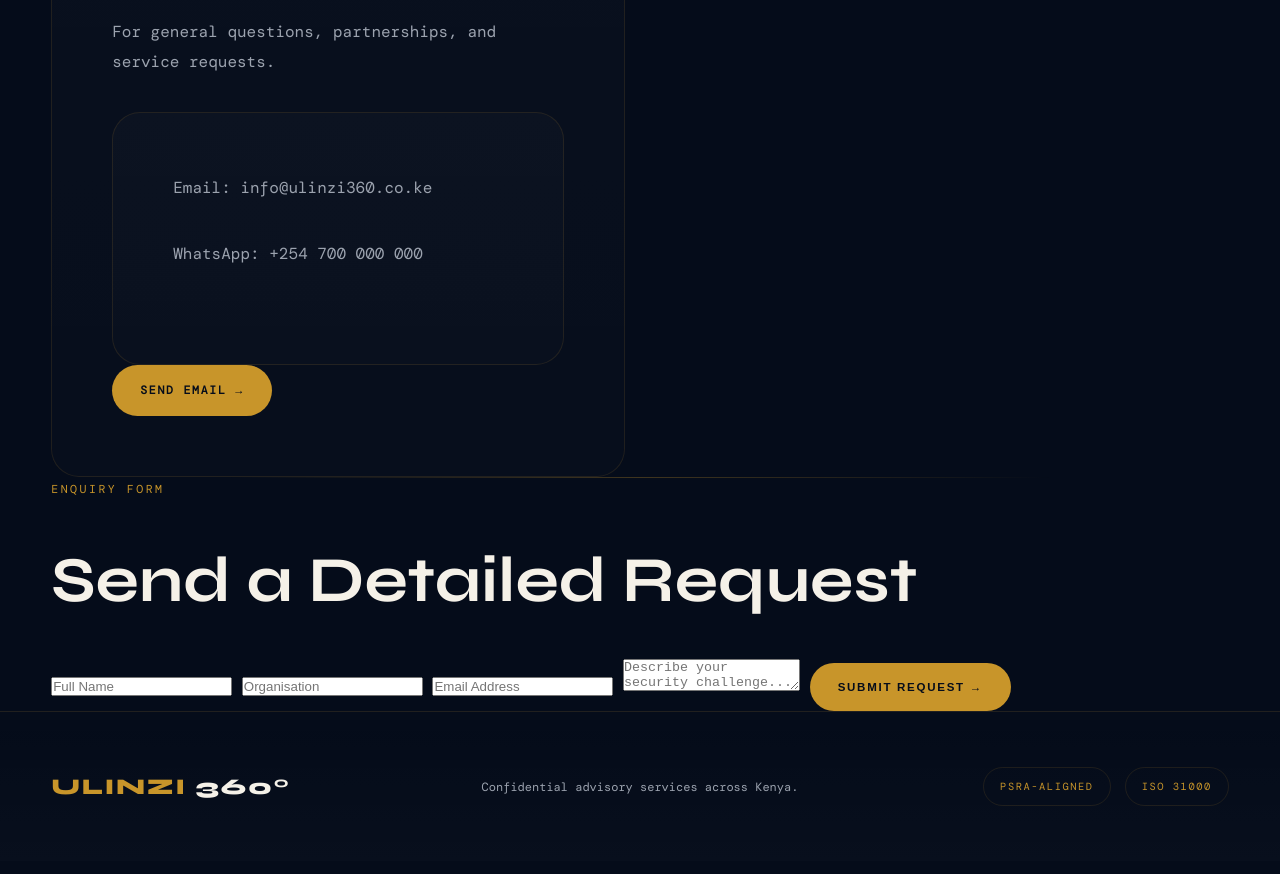
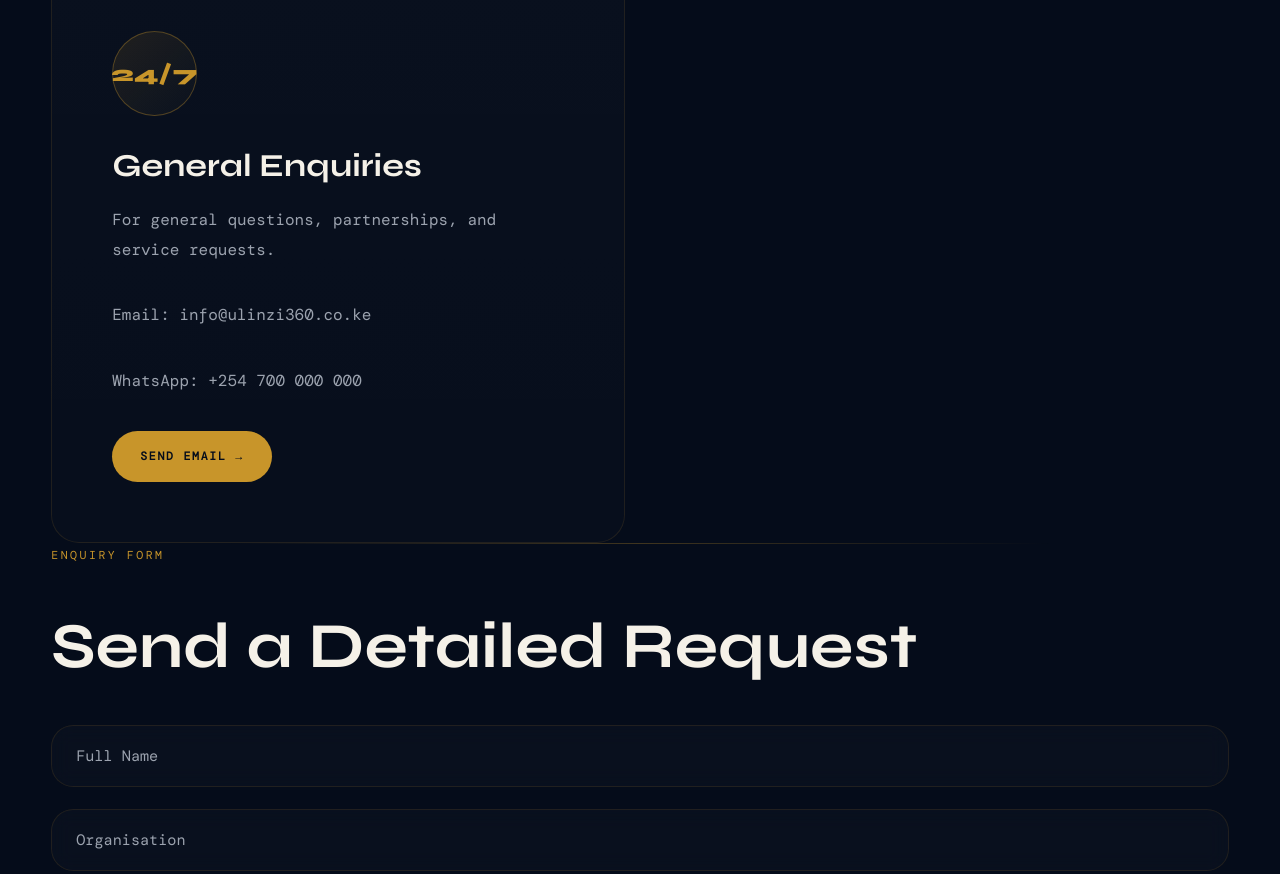
Before and after one commit to binarymusa/ulinzi360, a plain HTML site: page contact.html in a window 1280 px wide. Shown: the part 1496-2370 px from the top of the page. Drawn offline with nearby package versions, Linux system fonts and the light colour scheme; a web font is replaced by a local one.

Commit message:
update 3/n

```diff
--- a/contact.html
+++ b/contact.html
@@ -79,7 +79,7 @@
     <!-- CONSULTANT 1 -->
     <article class="team-card">
 
-      <div class="consultant-avatar">MD</div>
+      <div class="avatar">MD</div>
 
       <h3>Managing Director</h3>
 
@@ -101,7 +101,7 @@
     <!-- CONSULTANT 2 -->
     <article class="team-card">
 
-      <div class="consultant-avatar">RM</div>
+      <div class="avatar">RM</div>
 
       <h3>Risk Management Lead</h3>
 
@@ -123,7 +123,7 @@
     <!-- GENERAL CONTACT -->
     <article class="team-card">
 
-      <div class="consultant-avatar">24/7</div>
+      <div class="avatar">24/7</div>
 
       <h3>General Enquiries</h3>
 
@@ -131,7 +131,7 @@
         For general questions, partnerships, and service requests.
       </p>
 
-      <div class="team-card">
+      <div class="contact-box">
         <p><span>Email:</span> info@ulinzi360.co.ke</p>
         <p><span>WhatsApp:</span> +254 700 000 000</p>
       </div>
--- a/css/style.css
+++ b/css/style.css
@@ -2197,3 +2197,72 @@ section::before{
   }
 
 }
+.contact-form{
+  display:flex;
+  flex-direction:column;
+  gap:22px;
+
+  margin-top:40px;
+}
+
+.contact-form input,
+.contact-form textarea{
+  width:100%;
+
+  padding:20px 24px;
+
+  border:1px solid var(--line);
+  border-radius:22px;
+
+  background:
+  rgba(255,255,255,0.02);
+
+  color:var(--text);
+
+  font-family:'DM Mono', monospace;
+  font-size:.95rem;
+
+  outline:none;
+
+  backdrop-filter:blur(10px);
+
+  transition:
+  border-color .35s ease,
+  background .35s ease,
+  transform .35s ease;
+}
+
+.contact-form textarea{
+  min-height:180px;
+  resize:none;
+}
+
+.contact-form input::placeholder,
+.contact-form textarea::placeholder{
+  color:var(--muted);
+}
+
+.contact-form input:focus,
+.contact-form textarea:focus{
+  border-color:
+  rgba(200,149,42,0.4);
+
+  background:
+  rgba(200,149,42,0.03);
+
+  transform:translateY(-2px);
+}
+
+.contact-form .primary-btn{
+  width:fit-content;
+
+  margin-top:10px;
+}
+
+@media(max-width:700px){
+
+  .contact-form .primary-btn{
+    width:100%;
+  }
+
+}
```
